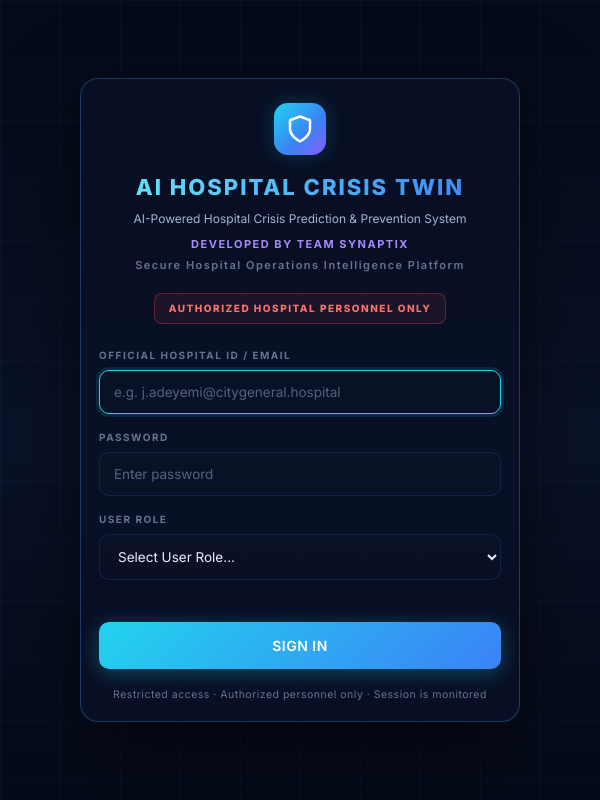
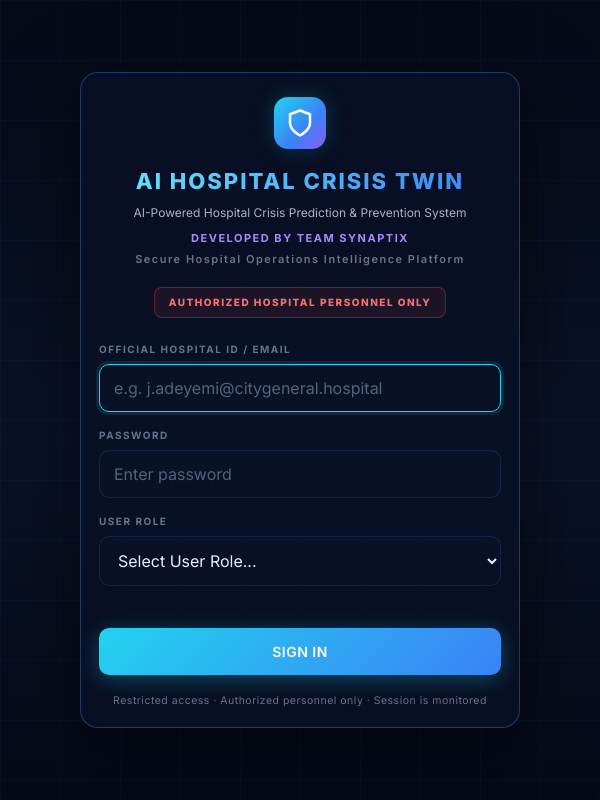
Before and after one commit to buvanabalasubramanian-14/SYNAPTIX-AI-HOSPITAL-CRISIS-TWIN, a Flask app: page / in a window 600 px wide. Run offline with Flask 3, Linux system fonts and the light colour scheme.

Commit message:
Fix mobile responsiveness

```diff
--- a/static/style.css
+++ b/static/style.css
@@ -1079,6 +1079,14 @@ body:not(.login-mode) .login-screen { display: none; }
     .login-title { font-size: 22px; letter-spacing: 2px; }
     .login-logo { width: 52px; height: 52px; }
     .login-card { padding: 24px 18px 18px; }
+    .login-input { font-size: 16px; }
+
+    /* Touch polish + remaining grid refits for small screens */
+    @media (min-width: 501px) and (max-width: 767px) {
+        .res-impact-grid { grid-template-columns: repeat(2, 1fr); }
+    }
+    .mobile-menu-btn { width: 40px; height: 40px; }
+    .side-item, .btn, button { -webkit-tap-highlight-color: transparent; }
 }
 
 /* ==================== COMPACT PHONES (BELOW 600px) ==================== */
```
